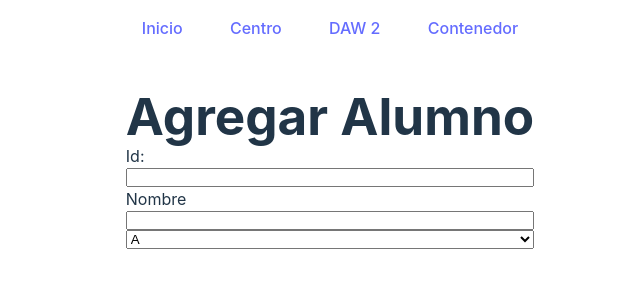
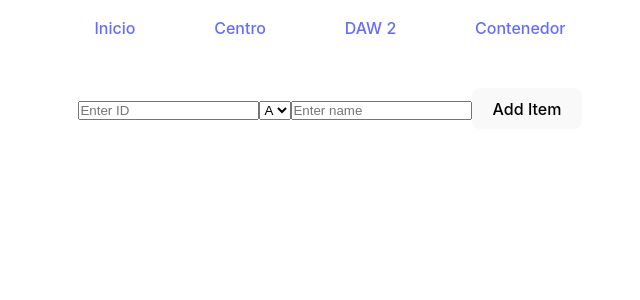
Before and after one commit to DavidKrx/DEW-React-Router, a React (Vite) app: page /AddAlumno in a window 1280 px wide. Shown: the top 300 px of the page, without its empty margins (310-950 px from the left). Built offline with nearby package versions, Linux system fonts and the light colour scheme.

Commit message:
Intentado que funcione addAlumno

```diff
--- a/src/App.jsx
+++ b/src/App.jsx
@@ -7,7 +7,7 @@ import Inicio from "./curso/Inicio.jsx";
 import Centro from "./curso/Centro.jsx";
 import Grupo from "./curso/Grupo.jsx";
 import Daw2 from "./curso/Daw2.jsx";
-import AddAlumno from "./curso/AddAlumno.jsx";
+import AddAlumno from "./curso/addAlumno.jsx";
 
 export default function App() {
   return (
--- a/src/curso/Centro.jsx
+++ b/src/curso/Centro.jsx
@@ -5,6 +5,7 @@ export default class Centro extends Component {
         return <>
          <main>
          <h1>Centro</h1>
+
          </main>
        </>
     }
--- a/src/curso/Daw2.jsx
+++ b/src/curso/Daw2.jsx
@@ -1,5 +1,5 @@
 import { Outlet, Link } from "react-router-dom";
-const grupos=["A","B"];
+export const grupos=["A","B","C"];
 
 export default function Daw2(){
         return(
--- a/src/curso/Grupo.jsx
+++ b/src/curso/Grupo.jsx
@@ -1,15 +1,55 @@
+import React, { useState } from "react";
 import { useNavigate, useParams, Link } from "react-router-dom";
 
-const alumnos=[
-    {grupo:"A",nombre:"Juan"},
-    {grupo:"A",nombre:"Ju"},
-    {grupo:"A",nombre:"Luan"},
-    {grupo:"B",nombre:"Luna"},
-    {grupo:"B",nombre:"Pedro"},
-    {grupo:"B",nombre:"Amanda"},
+export default function Grupo() {
+  const nave = useNavigate();
+  const { letra } = useParams();
+
+  // Definir el estado para la lista de alumnos
+  const [alumnos, setAlumnos] = useState([
+    { id: 1, grupo: "A", nombre: "Juan" },
+    { id: 2, grupo: "A", nombre: "Ju" },
+    { id: 3, grupo: "A", nombre: "Luan" },
+    { id: 4, grupo: "B", nombre: "Luna" },
+    { id: 5, grupo: "B", nombre: "Pedro" },
+    { id: 6, grupo: "B", nombre: "Amanda" },
+  ]);
+
+  // Función para agregar un nuevo alumno
+  const meterAlumno = (newAlumno) => {
+    setAlumnos((prevAlumnos) => [...prevAlumnos, newAlumno]);
+  };
+
+  return (
+    <>
+      <h1>Grupo {letra}</h1>
+      <ul>
+        {alumnos
+          .filter((alumno) => alumno.grupo === letra)
+          .map(({ nombre }, i) => (
+            <li key={i}>{nombre}</li>
+          ))}
+      </ul>
+      <Link to="/AddAlumno">AddAlumno</Link>
+
+      {/* Pasa la función addAlumno al formulario */}
+      <addAlumno addItem={meterAlumno} />
+    </>
+  );
+}
+
+/*
+VIEJO
+import { useNavigate, useParams, Link } from "react-router-dom";
+
+export const alumnos=[
+    {id:1,grupo:"A",nombre:"Juan"},
+    {id:2,grupo:"A",nombre:"Ju"},
+    {id:3,grupo:"A",nombre:"Luan"},
+    {id:4,grupo:"B",nombre:"Luna"},
+    {id:5,grupo:"B",nombre:"Pedro"},
+    {id:6,grupo:"B",nombre:"Amanda"},
 ];
-
-const grupos=["A","B"];
 
 export default function Grupo(){
 const nave=useNavigate();
@@ -27,3 +67,4 @@ const {letra}=useParams();
        </>
     )
 }
+*/
--- a/src/curso/addAlumno.jsx
+++ b/src/curso/addAlumno.jsx
@@ -1,16 +1,78 @@
+import React, { useState } from 'react';
+import {grupos} from "./Daw2.jsx"
+
+function addAlumno({ addItem }) {
+  const [id, setId] = useState("");
+  const [grupo, setGrupo] = useState("");
+  const [nombre, setNombre] = useState("");
+
+  const handleSubmit = (e) => {
+    e.preventDefault();
+    const newAlumno = {
+      id: parseInt(id),
+      grupo: grupo,
+      nombre: nombre,
+    };
+    addItem(newAlumno); // Pasar el nuevo alumno a la función addItem
+    setId("");
+    setGrupo("");
+    setNombre(""); // Resetear los campos después de enviar
+  };
+
+  return (
+    <form onSubmit={handleSubmit}>
+      <input
+        type="number"
+        value={id}
+        onChange={(e) => setId(e.target.value)}
+        placeholder="Enter ID"
+      />
+      <select
+        name="grupo"
+        value={grupo}
+        onChange={(e) => setGrupo(e.target.value)}
+      >
+        {grupos.map((grupo) => (
+          <option key={grupo} value={grupo}>
+            {grupo}
+          </option>
+        ))}
+      </select>
+      <input
+        type="text"
+        value={nombre}
+        onChange={(e) => setNombre(e.target.value)}
+        placeholder="Enter name"
+      />
+      <button type="submit">Add Item</button>
+    </form>
+  );
+}
+
+export default addAlumno;
+
+/* VIEJO
+https://www.dhiwise.com/post/step-by-step-guide-to-building-your-first-react-crud-app
+
+https://www.freecodecamp.org/espanol/news/react-crud-app-tutorial-como-construir-una-aplicacion-de-administracion-de-libros-en-react-desde-cero/
+
 export default function AddAlumno(){
         return(
         <>
          <main>
          <h1>Agregar Alumno</h1>
-         <label htmlFor="">Id:</label>
-         <input type="text"/>
+         <label htmlFor="idInput">Id:</label>
+         <input id="idInput" type="text"/>
          <label htmlFor="">Nombre</label>
          <input type="text"/>
-         <select name="grupo" id="">Grupo
-          <option value="A">A</option>
-          <option value="B">B</option>
+         <label>Grupo:</label>
+         <select name="grupo" id="">
+
+         {grupos.map(grupo=>
+          <option value={grupo}>{grupo}</option>
+         )}
          </select>
          </main>
        </>)
 }
+*/
```
